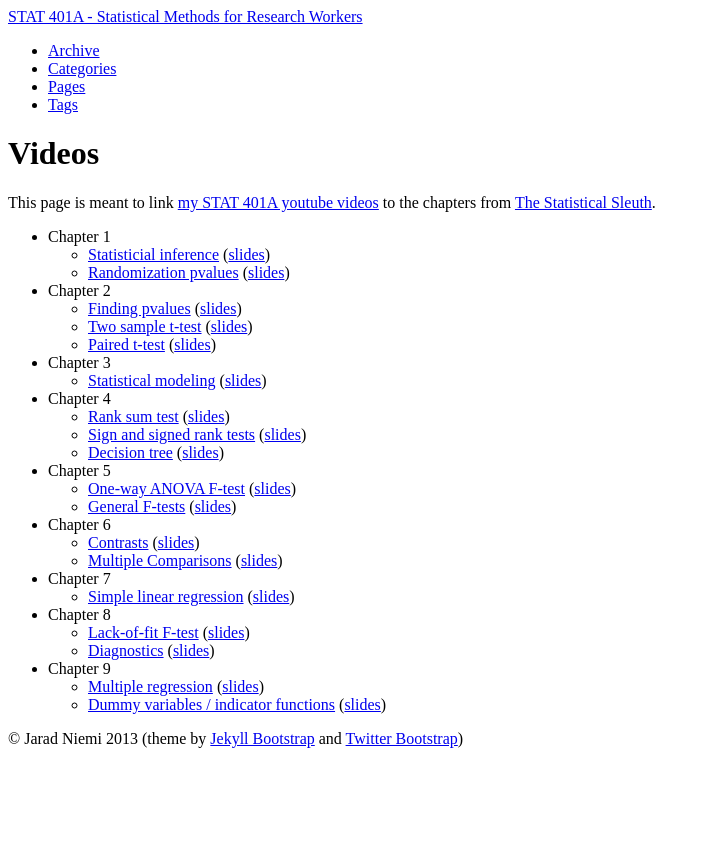
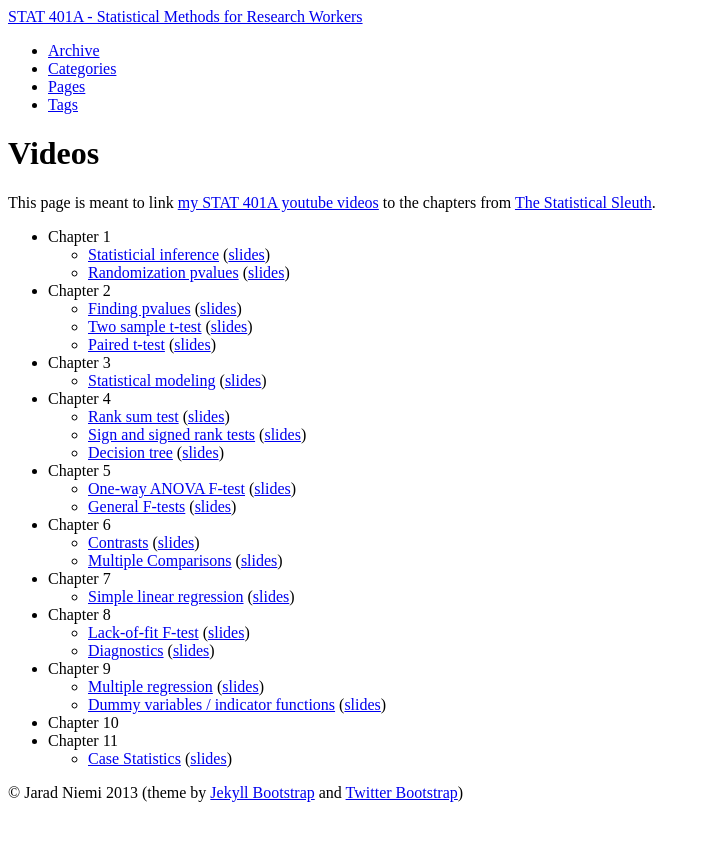
Before and after one commit to jarad/stat401A, a Jekyll site: the page built from videos.md, in a window 1280 px wide. Shown: the top 841 px of the page, without its empty margins (0-710 px from the left). Built offline with Jekyll 4.4.1, drawn with Linux system fonts in a browser that asks for light colours.

Commit message:
added case statistics video

```diff
--- a/videos.md
+++ b/videos.md
@@ -34,3 +34,6 @@ This page is meant to link [my STAT 401A youtube videos](http://www.youtube.com/
 - Chapter 9
   - [Multiple regression](http://www.youtube.com/watch?v=NAcnN9lRzaU&feature=youtube_gdata) ([slides]({{BASE_PATH}}/slides/M4-Lec1-MultipleRegression.pdf))
   - [Dummy variables / indicator functions](http://youtu.be/pNPRo-VXuCo) ([slides]({{BASE_PATH}}/slides/M4-Lec2-MultipleRegression2.pdf))
+- Chapter 10
+- Chapter 11
+  - [Case Statistics](http://www.youtube.com/watch?v=uDMj7SXfJWI&feature=youtube_gdata) ([slides]({{BASE_PATH}}/slides/M5-Lec1-CaseStatistics.pdf))
```
Also changed, not shown: 1 other file.
